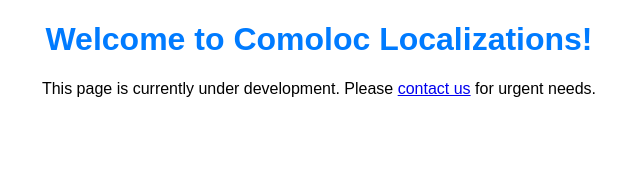
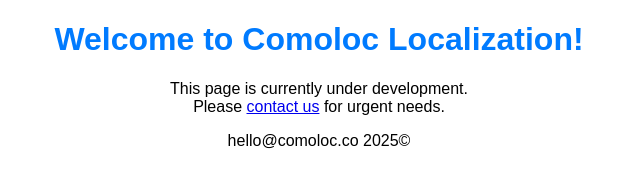
Before and after one commit to comoloc/comoloc, a plain HTML site: page index.html in a window 1280 px wide. Shown: the whole page, without its empty margins (321-961 px from the left). Drawn offline with Linux system fonts and the light colour scheme.

Commit message:
Update index.html

```diff
--- a/index.html
+++ b/index.html
@@ -11,7 +11,8 @@
     </style>
 </head>
 <body>
-    <h1>Welcome to Comoloc Localizations!</h1>
-    <p>This page is currently under development. Please <a href="mailto:hello@comoloc.co">contact us</a> for urgent needs.</p>
+    <h1>Welcome to Comoloc Localization!</h1>
+    <p>This page is currently under development.<br>Please <a href="mailto:hello@comoloc.co">contact us</a> for urgent needs.<br></p>
+    <p>hello@comoloc.co 2025©</p>
 </body>
 </html>
```
